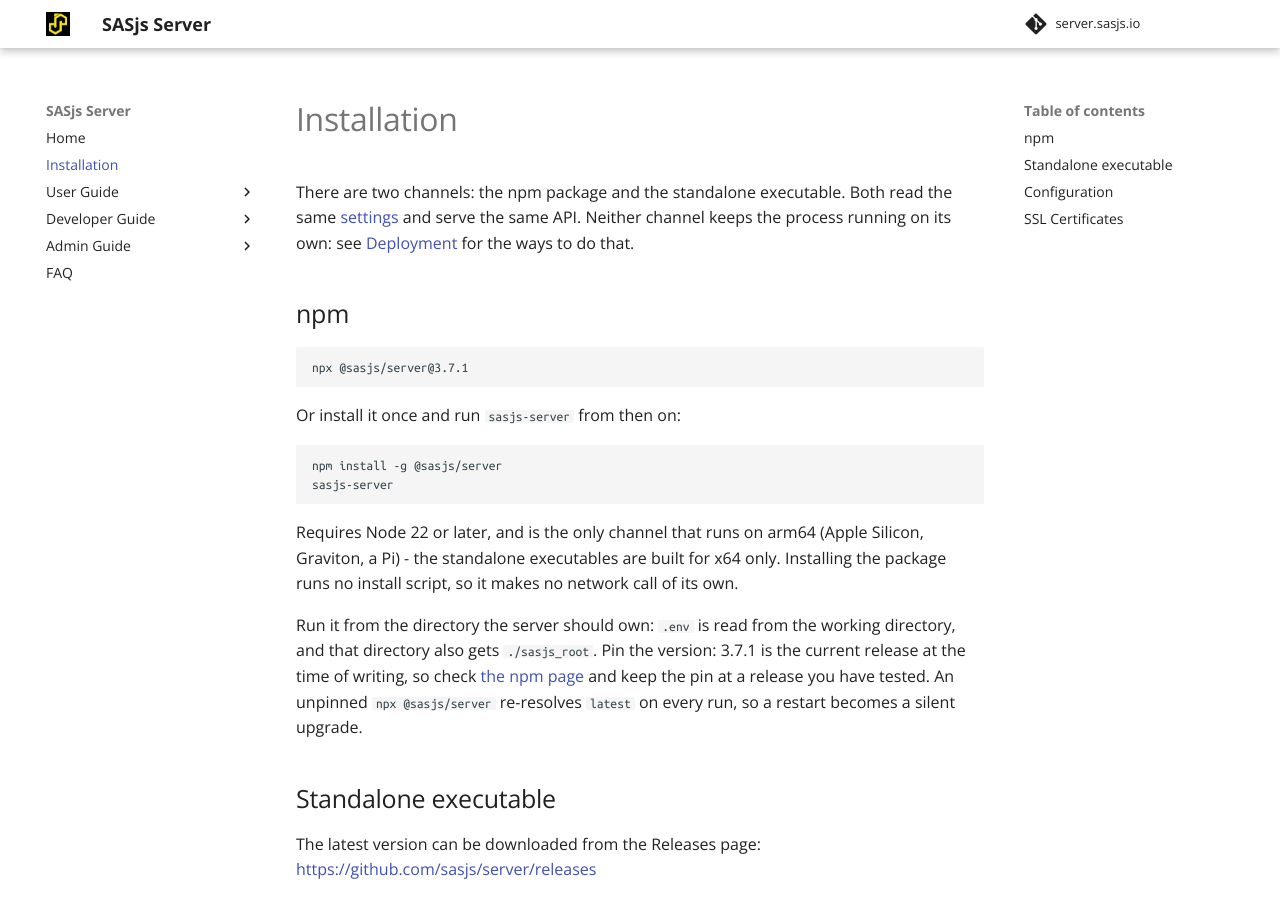
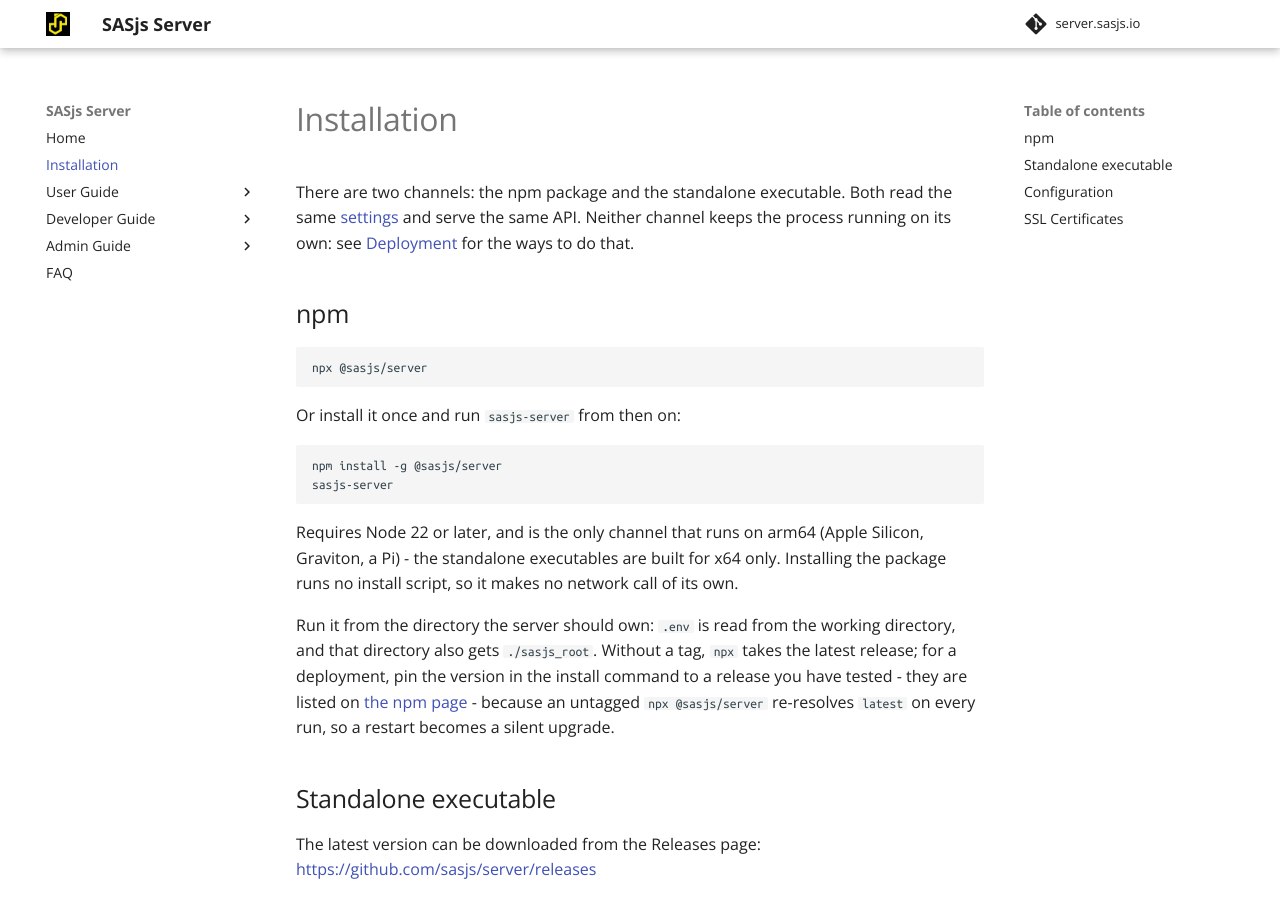
Before and after one commit to sasjs/server.sasjs.io, an MkDocs documentation site: the page built from docs/installation.md, in a window 1280 px wide and 900 px high. Built offline with MkDocs 1.6.1 and Material for MkDocs 9.7.7, drawn with Linux system fonts in a browser that asks for light colours; comment, search, counter and statistics services are not loaded.

Commit message:
docs(installation): drop the pinned version from the commands
A literal release in a documentation page is a page that needs editing on every
release: the pin here was written as 3.6.2 and the registry had moved twice
before the branch was a day old. The commands name the package without a tag,
and the prose carries the part that matters - for a deployment, pin the release
you have tested, from the registry page.

No claim is lost: the untagged form still resolves latest, which the text says,
and the deployment page already explains why a service should not.

````diff
--- a/docs/installation.md
+++ b/docs/installation.md
@@ -7,7 +7,7 @@
 ## npm
 
 ```bash
-npx @sasjs/server@3.7.1
+npx @sasjs/server
 ```
 
 Or install it once and run `sasjs-server` from then on:
@@ -23,7 +23,7 @@
 own.
 
 Run it from the directory the server should own: `.env` is read from the working
-directory, and that directory also gets `./sasjs_root`. Pin the version: 3.7.1 is the current release at the time of writing, so check [the npm page](https://www.npmjs.com/package/@sasjs/server) and keep the pin at a release you have tested. An unpinned `npx @sasjs/server` re-resolves `latest` on every run, so a restart becomes a silent upgrade.
+directory, and that directory also gets `./sasjs_root`. Without a tag, `npx` takes the latest release; for a deployment, pin the version in the install command to a release you have tested - they are listed on [the npm page](https://www.npmjs.com/package/@sasjs/server) - because an untagged `npx @sasjs/server` re-resolves `latest` on every run, so a restart becomes a silent upgrade.
 
 ## Standalone executable
 
````
Also changed, not shown: docs/deployment.md (+2 -2 lines).
